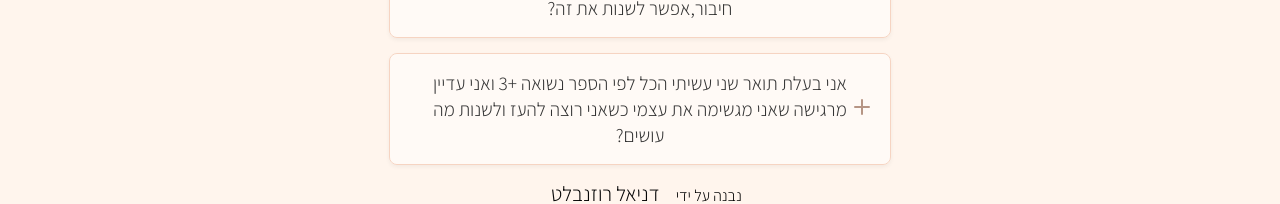
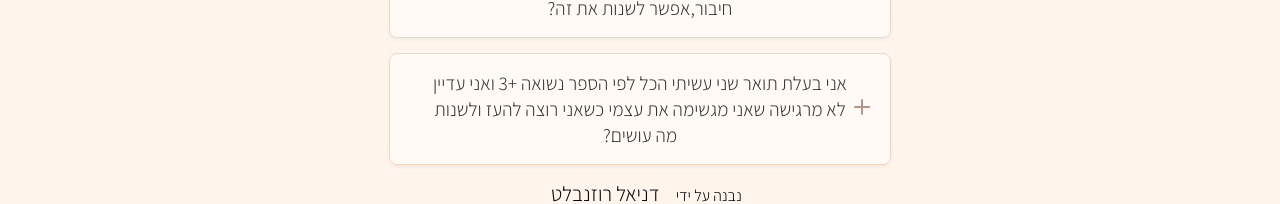
Before and after one commit to danielrozenblat1/zahi-yasani, a React (Create React App) app: page / in a window 1280 px wide. Shown: the part 5876-6080 px from the top of the page. Built offline with nearby package versions, Linux system fonts and the light colour scheme.

Commit message:
newChange

```diff
--- a/src/screens/ThirdScreen.js
+++ b/src/screens/ThirdScreen.js
@@ -22,7 +22,7 @@ const ThirdScreen = () => {
       />
 
       <FAQItem
-        question="אני בעלת תואר שני עשיתי הכל לפי הספר נשואה +3 ואני עדיין מרגישה שאני מגשימה את עצמי כשאני רוצה להעז ולשנות מה עושים?"
+        question="אני בעלת תואר שני עשיתי הכל לפי הספר נשואה +3 ואני עדיין לא מרגישה שאני מגשימה את עצמי כשאני רוצה להעז ולשנות מה עושים?"
         answer="כמו בחיים אנחנו תמיד בשלבי התפתות גדילה וצמיחה כך גם צריך להיות בזוגיות. במפגשים שלי אנחנו נעבוד על כל אחד לחוד ובחלק מהמפגשים יחד, המפגשים יקנו לכם כלים שיעזרו לכל אחד בנפרד ויעזרו לכם יחד כזוג לצמוח ולחדש את ברית האהבה"
       />
     </>
```
